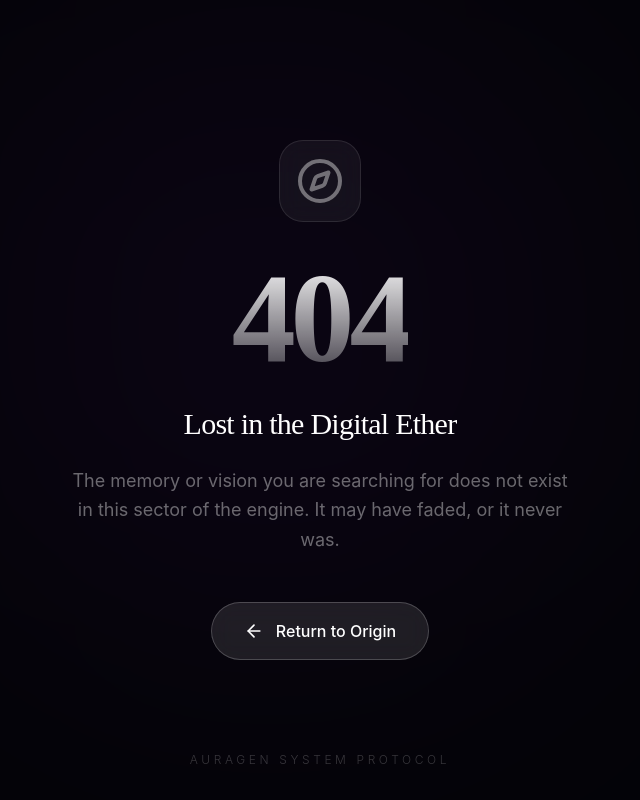
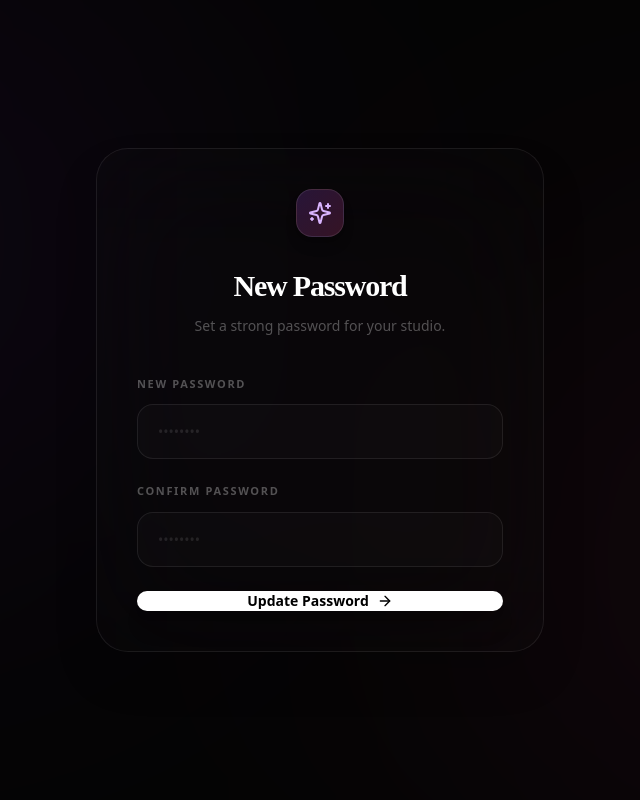
Before and after one commit to ayushhh-06/ayragen, a Next.js app in the folder apps/web/: page /auth/reset-password in a window 1280 px wide. Before the commit this address had no page. Shown: the whole page, without its empty margins (320-960 px from the left). Built offline with nearby package versions, Linux system fonts and the light colour scheme.

Commit message:
feat: add forgot and reset password frontend pages

```diff
--- a/apps/web/src/app/auth/page.tsx
+++ b/apps/web/src/app/auth/page.tsx
@@ -9,6 +9,8 @@ import { useAuth } from '@/hooks/useAuth';
 
 export default function AuthPage() {
   const [isLogin, setIsLogin] = useState(true);
+  const [isForgot, setIsForgot] = useState(false);
+  const [message, setMessage] = useState('');
   const [formData, setFormData] = useState({
     email: '',
     password: '',
@@ -19,6 +21,22 @@ export default function AuthPage() {
 
   const handleSubmit = async (e: React.FormEvent) => {
     e.preventDefault();
+    if (isForgot) {
+      try {
+        const apiUrl = process.env.NEXT_PUBLIC_API_URL || 'http://localhost:3007/api';
+        const res = await fetch(`${apiUrl}/auth/forgot-password`, {
+          method: 'POST',
+          headers: { 'Content-Type': 'application/json' },
+          body: JSON.stringify({ email: formData.email }),
+        });
+        const data = await res.json();
+        setMessage(data.message || 'Check your email for instructions.');
+      } catch (err) {
+        setMessage('Failed to send reset email. Please try again.');
+      }
+      return;
+    }
+
     if (isLogin) {
       await login({ email: formData.email, password: formData.password });
     } else {
@@ -40,7 +58,7 @@ export default function AuthPage() {
         <div className="absolute inset-0 bg-[url('https://grainy-gradients.vercel.app/noise.svg')] opacity-[0.02] mix-blend-overlay" />
       </div>
 
-      {/* Left Panel - The Narrative Side */}
+      {/* Left Panel */}
       <section className="hidden lg:flex flex-1 relative flex-col justify-between p-20 overflow-hidden">
         <div className="absolute inset-0 z-0">
           <Image src="https://images.unsplash.com/photo-1506744038136-46273834b3fb?q=80&w=1200&auto=format&fit=crop" alt="Background" fill className="object-cover opacity-20 grayscale" />
@@ -83,7 +101,7 @@ export default function AuthPage() {
         </div>
       </section>
 
-      {/* Right Panel - The Functional Side */}
+      {/* Right Panel */}
       <section className="w-full lg:w-[540px] flex flex-col justify-center p-10 sm:p-20 relative bg-white/[0.01] backdrop-blur-3xl z-10 border-l border-white/[0.08] shadow-2xl overflow-y-auto custom-scrollbar">
         <div className="w-full max-w-sm mx-auto">
 
@@ -101,13 +119,15 @@ export default function AuthPage() {
             className="mb-12"
           >
             <h2 className="text-3xl font-bold mb-3 tracking-tight font-display">
-              {isLogin ? 'Welcome back' : 'Start your journey'}
+              {isForgot ? 'Reset Password' : isLogin ? 'Welcome back' : 'Start your journey'}
             </h2>
             <p className="text-[14px] text-white/30 font-light">
-              {isLogin ? 'Enter your credentials to enter the studio.' : 'Create an account to begin building your universe.'}
+              {isForgot ? 'Enter your email to receive a reset link.' : isLogin ? 'Enter your credentials to enter the studio.' : 'Create an account to begin building your universe.'}
             </p>
           </motion.div>
 
+          {!isForgot && (
+            <>
               {/* Social Auth */}
               <div className="flex flex-col gap-3.5 mb-10">
                 <SocialButton
@@ -125,11 +145,13 @@ export default function AuthPage() {
                 <span className="text-[10px] uppercase tracking-[0.2em] text-white/20 font-bold">or</span>
                 <div className="flex-1 h-px bg-white/[0.08]" />
               </div>
+            </>
+          )}
 
           {/* Form */}
           <form className="space-y-6" onSubmit={handleSubmit}>
             <AnimatePresence mode="wait">
-              {!isLogin && (
+              {!isLogin && !isForgot && (
                 <motion.div
                   initial={{ opacity: 0, height: 0 }}
                   animate={{ opacity: 1, height: 'auto' }}
@@ -161,10 +183,12 @@ export default function AuthPage() {
                 placeholder="alex@example.com"
               />
             </div>
+
+            {!isForgot && (
               <div>
                 <div className="flex justify-between items-center mb-3">
                   <label className="block text-[11px] font-bold text-white/30 uppercase tracking-[0.15em]">Password</label>
-                {isLogin && <a href="#" className="text-[11px] text-white/20 hover:text-white transition-colors">Forgot password?</a>}
+                  {isLogin && <button type="button" onClick={() => setIsForgot(true)} className="text-[11px] text-white/20 hover:text-white transition-colors">Forgot password?</button>}
                 </div>
                 <input
                   type="password"
@@ -176,10 +200,11 @@ export default function AuthPage() {
                   placeholder="••••••••"
                 />
               </div>
+            )}
 
-            {error && (
-              <motion.div initial={{ opacity: 0 }} animate={{ opacity: 1 }} className="p-4 rounded-xl bg-red-500/10 border border-red-500/20 text-red-400 text-xs">
-                {error}
+            {(error || message) && (
+              <motion.div initial={{ opacity: 0 }} animate={{ opacity: 1 }} className={`p-4 rounded-xl border text-xs ${error ? 'bg-red-500/10 border-red-500/20 text-red-400' : 'bg-purple-500/10 border-purple-500/20 text-purple-400'}`}>
+                {error || message}
               </motion.div>
             )}
 
@@ -189,20 +214,31 @@ export default function AuthPage() {
                 disabled={loading}
                 className="w-full py-4.5 rounded-2xl bg-white text-black text-sm font-bold shadow-[0_0_40_rgba(255,255,255,0.15)] hover:scale-[1.02] active:scale-95 transition-all flex items-center justify-center gap-2 group/btn disabled:opacity-50 disabled:hover:scale-100"
               >
-                {loading ? <Loader2 className="w-4 h-4 animate-spin" /> : (isLogin ? 'Log In Studio' : 'Create Account')}
+                {loading ? <Loader2 className="w-4 h-4 animate-spin" /> : (isForgot ? 'Send Reset Link' : isLogin ? 'Log In Studio' : 'Create Account')}
                 {!loading && <ArrowRight className="w-4 h-4 group-hover/btn:translate-x-1 transition-transform" />}
               </button>
             </div>
+
+            {isForgot && (
+              <button
+                onClick={() => { setIsForgot(false); setMessage(''); }}
+                className="w-full text-center text-[12px] text-white/30 hover:text-white transition-colors"
+              >
+                Back to Login
+              </button>
+            )}
           </form>
 
           <p className="text-center mt-12 text-[13px] text-white/30 font-light">
-            {isLogin ? "Don't have an account?" : "Already have an account?"}{' '}
+            {!isForgot && (isLogin ? "Don't have an account?" : "Already have an account?")}{' '}
+            {!isForgot && (
               <button
                 onClick={() => setIsLogin(!isLogin)}
                 className="text-white hover:underline underline-offset-4 font-medium transition-all"
               >
                 {isLogin ? 'Sign up' : 'Log in'}
               </button>
+            )}
           </p>
         </div>
       </section>
--- /dev/null
+++ b/apps/web/src/app/auth/reset-password/page.tsx
@@ -0,0 +1,124 @@
+'use client';
+
+import React, { useState } from 'react';
+import { useSearchParams, useRouter } from 'next/navigation';
+import { Sparkles, ArrowRight, Loader2, CheckCircle2 } from 'lucide-react';
+import { motion } from 'framer-motion';
+
+export default function ResetPasswordPage() {
+  const searchParams = useSearchParams();
+  const router = useRouter();
+  const token = searchParams.get('token');
+
+  const [password, setPassword] = useState('');
+  const [confirmPassword, setConfirmPassword] = useState('');
+  const [loading, setLoading] = useState(false);
+  const [error, setError] = useState('');
+  const [success, setSuccess] = useState(false);
+
+  const handleSubmit = async (e: React.FormEvent) => {
+    e.preventDefault();
+    if (password !== confirmPassword) {
+      setError('Passwords do not match');
+      return;
+    }
+
+    setLoading(true);
+    setError('');
+
+    try {
+      const apiUrl = process.env.NEXT_PUBLIC_API_URL || 'http://localhost:3007/api';
+      const res = await fetch(`${apiUrl}/auth/reset-password`, {
+        method: 'POST',
+        headers: { 'Content-Type': 'application/json' },
+        body: JSON.stringify({ token, password }),
+      });
+
+      if (!res.ok) throw new Error('Invalid or expired token');
+
+      setSuccess(true);
+      setTimeout(() => router.push('/auth'), 3000);
+    } catch (err: any) {
+      setError(err.message);
+    } finally {
+      setLoading(false);
+    }
+  };
+
+  return (
+    <main className="min-h-screen bg-[#050505] flex items-center justify-center p-6 text-white font-sans relative overflow-hidden">
+      {/* Background Cinematic Glows */}
+      <div className="absolute inset-0 pointer-events-none z-0">
+        <div className="absolute top-[-10%] left-[-10%] w-[50vw] h-[50vw] rounded-full bg-purple-900/10 blur-[150px] mix-blend-screen" />
+        <div className="absolute bottom-[-10%] right-[-10%] w-[50vw] h-[50vw] rounded-full bg-pink-900/10 blur-[150px] mix-blend-screen" />
+      </div>
+
+      <motion.div
+        initial={{ opacity: 0, y: 20 }}
+        animate={{ opacity: 1, y: 0 }}
+        className="w-full max-w-md bg-white/[0.01] backdrop-blur-3xl border border-white/[0.08] p-10 rounded-[32px] shadow-2xl relative z-10"
+      >
+        <div className="flex justify-center mb-8">
+          <div className="h-12 w-12 flex items-center justify-center rounded-2xl bg-gradient-to-br from-purple-500/20 to-pink-500/20 border border-white/10 shadow-lg">
+            <Sparkles className="h-6 w-6 text-purple-300" />
+          </div>
+        </div>
+
+        {success ? (
+          <div className="text-center">
+            <CheckCircle2 className="w-16 h-16 text-green-400 mx-auto mb-6" />
+            <h2 className="text-2xl font-bold mb-4">Password Reset!</h2>
+            <p className="text-white/40 text-sm mb-8">Your cinematic key has been updated. Redirecting you to the studio...</p>
+          </div>
+        ) : (
+          <>
+            <div className="text-center mb-10">
+              <h2 className="text-3xl font-bold mb-3 tracking-tight font-display">New Password</h2>
+              <p className="text-sm text-white/30 font-light">Set a strong password for your studio.</p>
+            </div>
+
+            <form className="space-y-6" onSubmit={handleSubmit}>
+              <div>
+                <label className="block text-[11px] font-bold text-white/30 uppercase tracking-[0.15em] mb-3">New Password</label>
+                <input
+                  type="password"
+                  value={password}
+                  onChange={(e) => setPassword(e.target.value)}
+                  required
+                  className="w-full bg-white/[0.02] border border-white/[0.08] rounded-2xl px-5 py-4 text-[14px] text-white placeholder:text-white/10 focus:outline-none focus:border-purple-500/50 focus:bg-white/[0.04] transition-all"
+                  placeholder="••••••••"
+                />
+              </div>
+              <div>
+                <label className="block text-[11px] font-bold text-white/30 uppercase tracking-[0.15em] mb-3">Confirm Password</label>
+                <input
+                  type="password"
+                  value={confirmPassword}
+                  onChange={(e) => setConfirmPassword(e.target.value)}
+                  required
+                  className="w-full bg-white/[0.02] border border-white/[0.08] rounded-2xl px-5 py-4 text-[14px] text-white placeholder:text-white/10 focus:outline-none focus:border-purple-500/50 focus:bg-white/[0.04] transition-all"
+                  placeholder="••••••••"
+                />
+              </div>
+
+              {error && (
+                <div className="p-4 rounded-xl bg-red-500/10 border border-red-500/20 text-red-400 text-xs">
+                  {error}
+                </div>
+              )}
+
+              <button
+                type="submit"
+                disabled={loading}
+                className="w-full py-4.5 rounded-2xl bg-white text-black text-sm font-bold shadow-xl hover:scale-[1.02] active:scale-95 transition-all flex items-center justify-center gap-2 group disabled:opacity-50"
+              >
+                {loading ? <Loader2 className="w-4 h-4 animate-spin" /> : 'Update Password'}
+                {!loading && <ArrowRight className="w-4 h-4 group-hover:translate-x-1 transition-transform" />}
+              </button>
+            </form>
+          </>
+        )}
+      </motion.div>
+    </main>
+  );
+}
```
Lines whose indentation alone changed are shown as unchanged.
